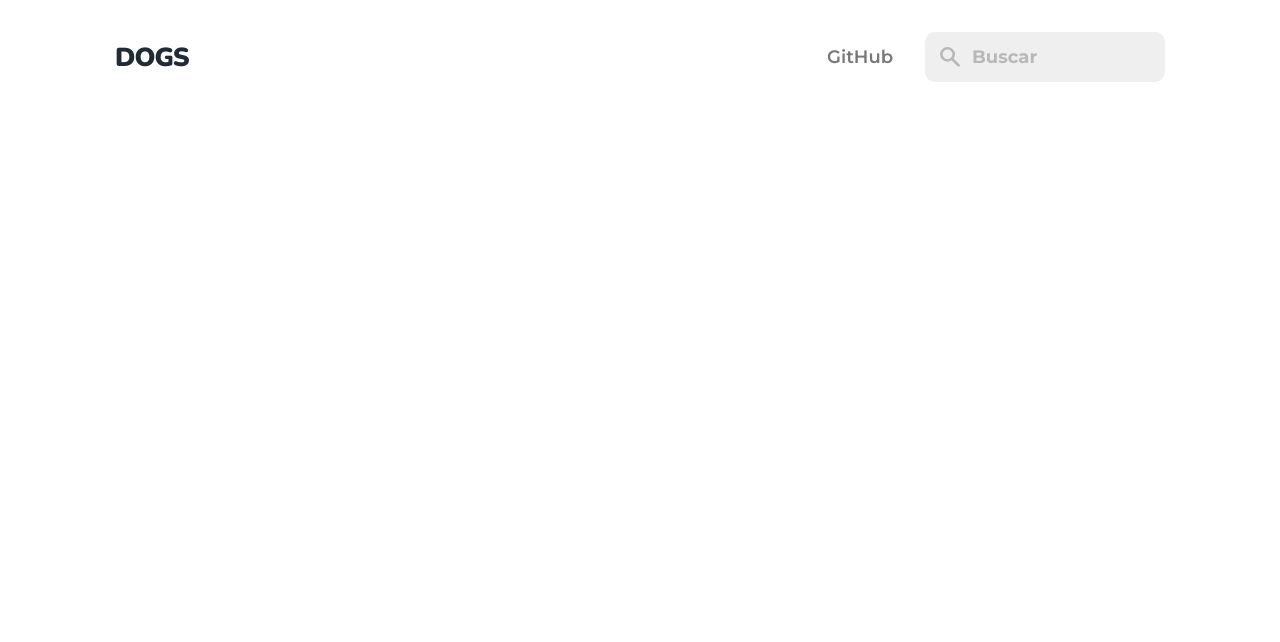
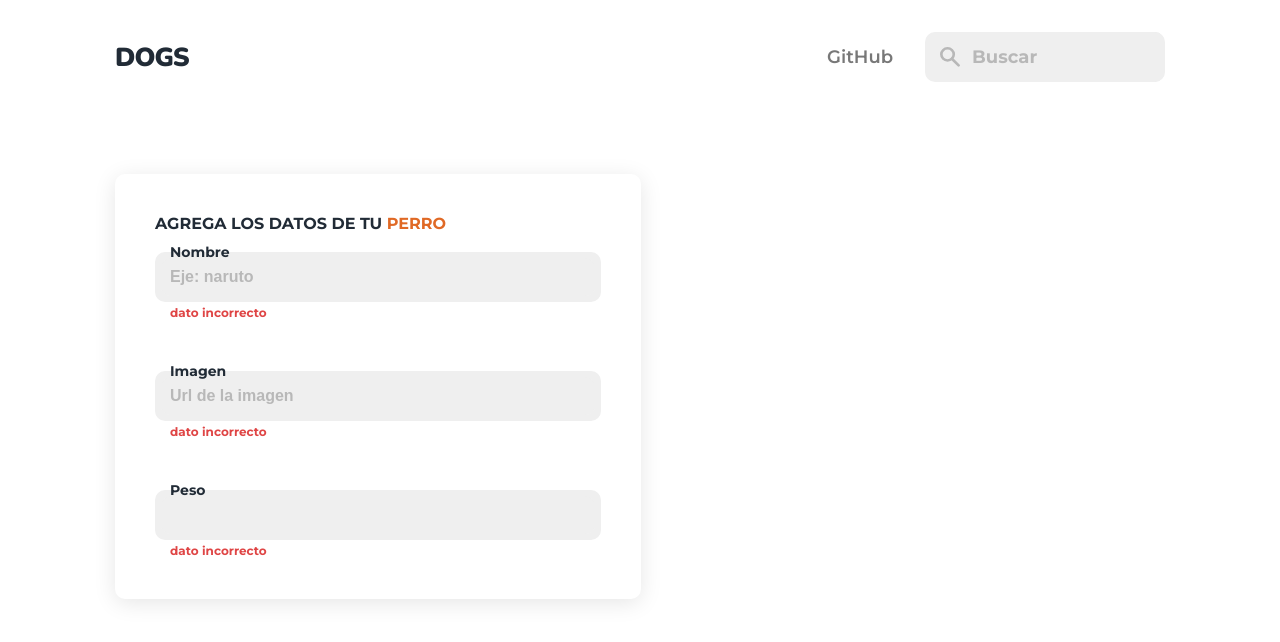
Before and after one commit to villalb4/dogs, a React (Create React App) app in the folder client/: page /new in a window 1280 px wide. Shown: the top 642 px of the page. Built offline with nearby package versions, Linux system fonts and the light colour scheme.

Commit message:
New component

```diff
--- a/client/src/Components/Header/Header.jsx
+++ b/client/src/Components/Header/Header.jsx
@@ -10,6 +10,7 @@ function Header() {
       <div className="header_cont">
         <Link to="/home" className="logo"><h1 className="logo">DOGS</h1></Link>
         <div className="nav">
+          {/* <a href="https://github.com/villalb4/Dogs" target="_balck" className="about">GitHub</a> */}
           <NavLink to="#" className="about">GitHub</NavLink>
           <SearchBar />
         </div>
--- /dev/null
+++ b/client/src/Components/NewDog/Form/Form.css
@@ -0,0 +1,63 @@
+.Form_container {
+  max-width: 526px;
+  border-radius: 10px;
+  box-shadow: 0px 4px 22px 0px #0000001A;
+  font-family: 'Montserrat';
+  padding: 40px;
+}
+.form_title {
+  font-size: 16px;
+  font-weight: 700;
+  color: var(--azul-oscuro);
+}
+.form_title_naranja {
+  color: var(--naranja);
+}
+.form {
+  display: flex;
+  flex-direction: column;
+  gap: 31px;
+}
+.div_input {
+  display: flex;
+  flex-direction: column;
+  width: 100%;
+  border-radius: 10px;
+  background-color: var(--gris-search-bar);
+  padding: 6px 6px;
+  height: 50px;
+}
+label {
+  position: relative;
+  top: 9px;
+  font-size: 14px;
+  font-weight: 700;
+  color: var(--azul-oscuro);
+  margin-left: 15px;
+}
+.form_input {
+  border: none;
+  background-color: var(--gris-search-bar);
+  height: 100%;
+  border-radius: 10px;
+  font-size: 16px;
+  font-weight: 700;
+  padding: 4px 9px;
+  color: var(--gris-claro);
+  letter-spacing: 0.6px;
+}
+.form_input:focus {
+  outline: none;
+}
+.form_input::placeholder {
+  font-size: 16px;
+  font-weight: 700;
+  letter-spacing: 0px;
+  color: var(--gris-placeholder);
+}
+.dato_incorrecto {
+  margin-left: 15px;
+  color: #DF4545;
+  font-size: 12px;
+  font-weight: 700;
+}
--- /dev/null
+++ b/client/src/Components/NewDog/Form/Form.jsx
@@ -0,0 +1,41 @@
+import React from 'react';
+import './Form.css';
+
+function Form() {
+  return(
+    <div className='Form_container'>
+      <h2 className='form_title'>AGREGA LOS DATOS DE TU <span className='form_title_naranja'>PERRO</span></h2>
+      <form className='form' action="">
+
+        <div>
+          <div>
+            <label>Nombre</label>
+            <div className='div_input'>
+              <input className='form_input' type="text" placeholder='Eje: naruto'/>
+            </div>
+            <span className='dato_incorrecto'>dato incorrecto</span>
+          </div>
+        </div>
+
+        <div>
+          <label>Imagen</label>
+          <div className='div_input'>
+            <input className='form_input' type="url" placeholder='Url de la imagen'/>
+          </div>
+          <span className='dato_incorrecto'>dato incorrecto</span>
+        </div>
+
+        <div>
+          <label>Peso</label>
+          <div className='div_input'>
+            <input className='form_input' type="url" />
+          </div>
+          <span className='dato_incorrecto'>dato incorrecto</span>
+        </div>
+
+      </form>
+    </div>
+  )
+}
+
+export default Form
--- a/client/src/Components/NewDog/NewDog.css
+++ b/client/src/Components/NewDog/NewDog.css
@@ -0,0 +1,4 @@
+.new_dog {
+  max-width: 1050px;
+  margin: 0 auto;
+}
--- a/client/src/Components/NewDog/NewDog.jsx
+++ b/client/src/Components/NewDog/NewDog.jsx
@@ -1,10 +1,13 @@
 import React from 'react';
 import Header from '../Header/Header';
+import Form from './Form/Form';
+import './NewDog.css'
 
 function NewDog() {
   return(
-    <div>
+    <div className='new_dog'>
       <Header />
+      <Form />
     </div>
   )
 }
```
